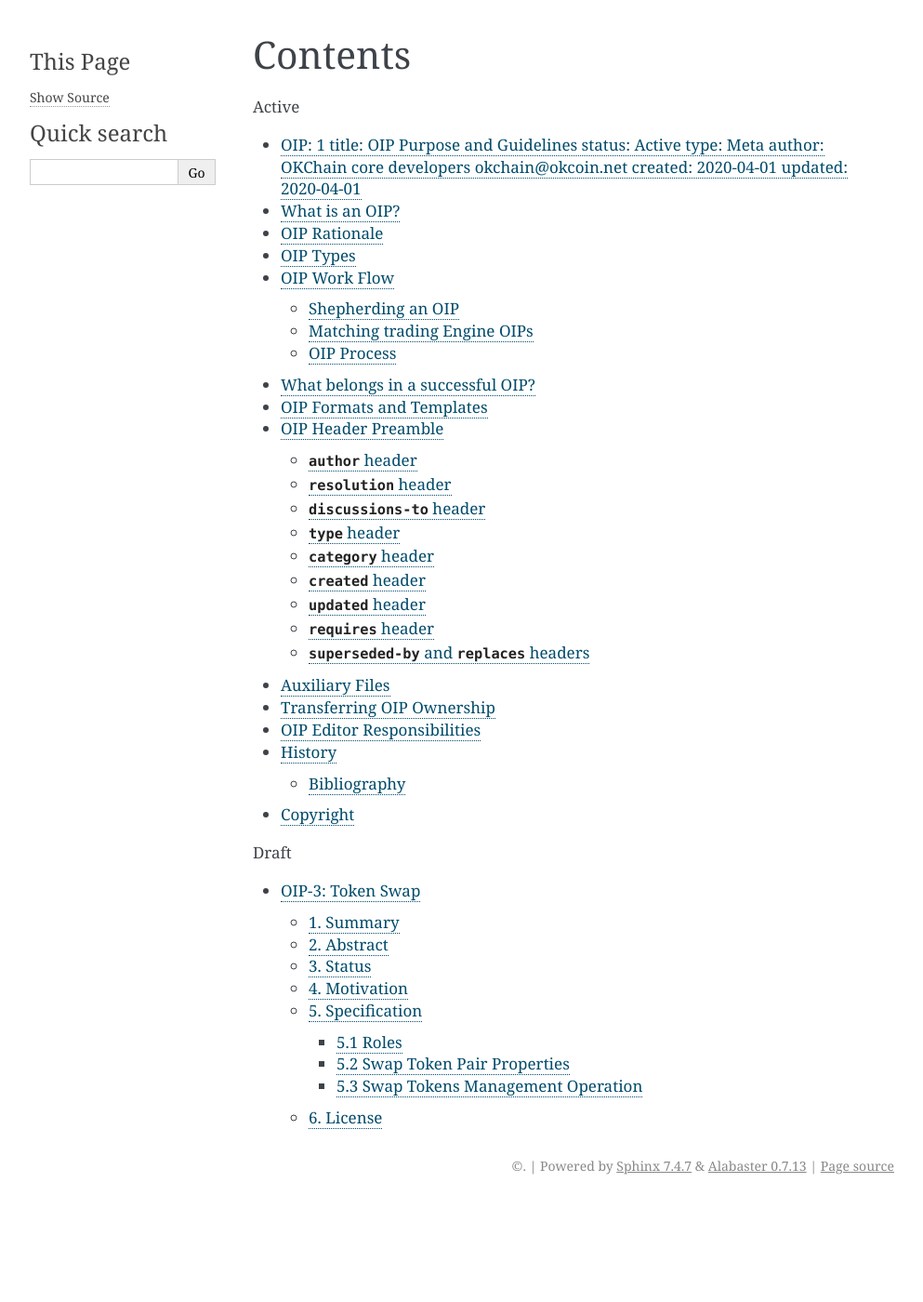
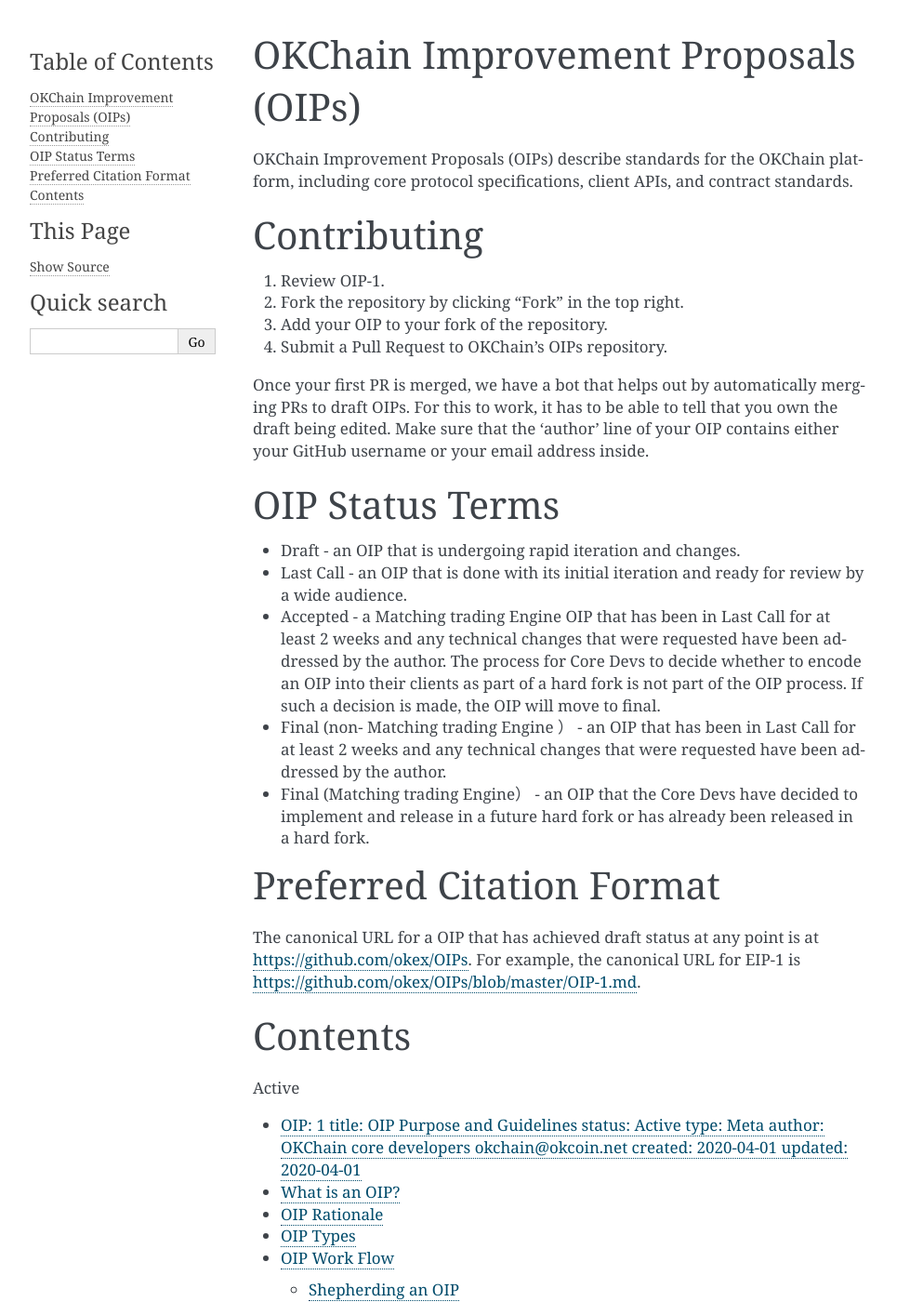
Before and after one commit to okx/KIPs, a Sphinx documentation site: the page built from docs/index.rst, in a window 1280 px wide and 1400 px high. Shown: the whole window at 93% size, without its empty margins (148-1141 px from the left). Built offline with Sphinx 7.4.7, drawn with Linux system fonts in a browser that asks for light colours.

Commit message:
add desc index.rst

```diff
--- a/docs/index.rst
+++ b/docs/index.rst
@@ -5,6 +5,52 @@
    contain the root `toctree` directive.
 
 
+OKChain Improvement Proposals (OIPs)
+====================================
+
+OKChain Improvement Proposals (OIPs) describe standards for the OKChain
+platform, including core protocol specifications, client APIs, and
+contract standards.
+
+Contributing
+============
+
+1. Review OIP-1.
+2. Fork the repository by clicking "Fork" in the top right.
+3. Add your OIP to your fork of the repository.
+4. Submit a Pull Request to OKChain's OIPs repository.
+
+Once your first PR is merged, we have a bot that helps out by
+automatically merging PRs to draft OIPs. For this to work, it has to be
+able to tell that you own the draft being edited. Make sure that the
+'author' line of your OIP contains either your GitHub username or your
+email address inside.
+
+OIP Status Terms
+================
+
+-  Draft - an OIP that is undergoing rapid iteration and changes.
+-  Last Call - an OIP that is done with its initial iteration and ready
+   for review by a wide audience.
+-  Accepted - a Matching trading Engine OIP that has been in Last Call
+   for at least 2 weeks and any technical changes that were requested
+   have been addressed by the author. The process for Core Devs to
+   decide whether to encode an OIP into their clients as part of a hard
+   fork is not part of the OIP process. If such a decision is made, the
+   OIP will move to final.
+-  Final (non- Matching trading Engine ） - an OIP that has been in Last
+   Call for at least 2 weeks and any technical changes that were
+   requested have been addressed by the author.
+-  Final (Matching trading Engine） - an OIP that the Core Devs have
+   decided to implement and release in a future hard fork or has already
+   been released in a hard fork.
+
+Preferred Citation Format
+=========================
+
+The canonical URL for a OIP that has achieved draft status at any point
+is at https://github.com/okex/OIPs. For example, the canonical URL for
+EIP-1 is https://github.com/okex/OIPs/blob/master/OIP-1.md.
 
 
 
```
